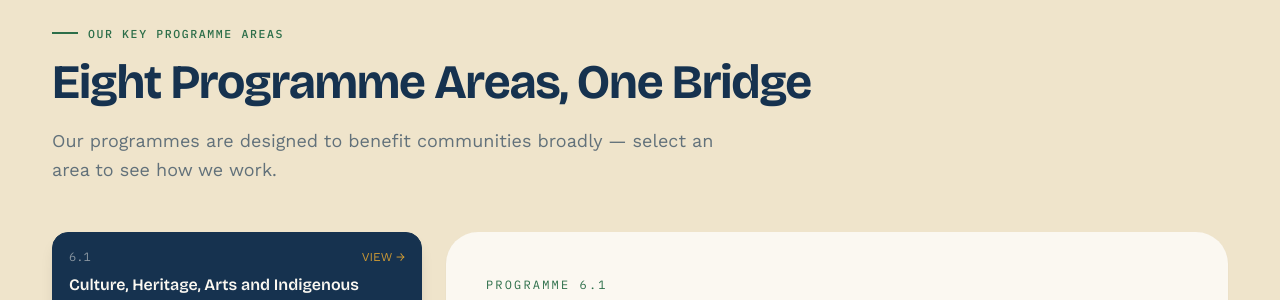
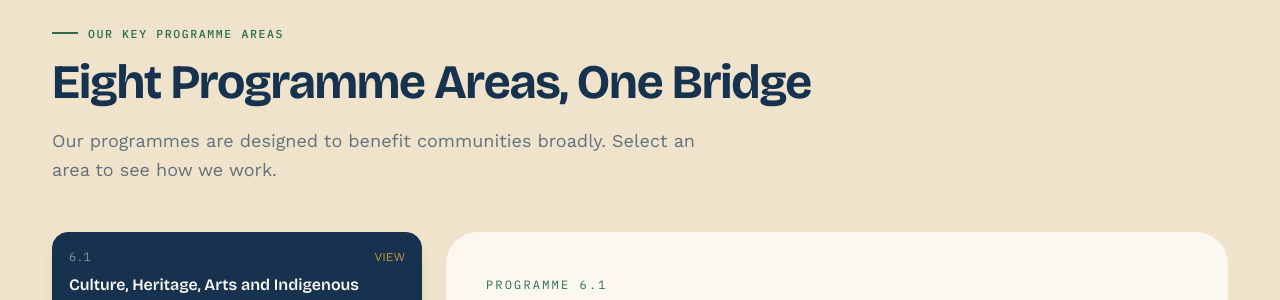
Before and after one commit to WilsonUrassa/darajalautamaduni, a Next.js app: page / in a window 1280 px wide. Shown: the part 5320-5620 px from the top of the page. Built offline with nearby package versions, Linux system fonts and the light colour scheme; no server answers; the database is empty.

Commit message:
Remove remaining visible dashes and arrow symbols from programme content

```diff
--- a/components/Programmes.tsx
+++ b/components/Programmes.tsx
@@ -8,9 +8,9 @@ const AREAS = [
   { code: "6.2", title: "Education, Skills and Youth Empowerment", intro: "We believe education and practical skills are essential pathways to dignity, employment and economic independence. Our interventions may include:", items: ["Skills development programmes","Entrepreneurship education","Leadership development","Career guidance and mentorship","Digital and creative skills","Vocational and practical training","Innovation and creativity programmes","Youth leadership and civic participation","Cultural education","Employability and life skills development"], outro: "Particular attention is given to young people who face barriers to education, employment and meaningful participation in society." },
   { code: "6.3", title: "Women and Girls Empowerment", intro: "DARAJA LA UTAMADUNI ORGANIZATION seeks to strengthen the social and economic position of women and girls through:", items: ["Entrepreneurship and business skills","Vocational and livelihood skills","Leadership and confidence development","Financial literacy","Access to economic opportunities","Cultural and creative enterprises","Awareness of rights and social inclusion","Mentorship and community support"], outro: "We believe that empowering women contributes directly to stronger families, stronger communities and stronger economies." },
   { code: "6.4", title: "Inclusive Development and Social Protection", intro: "We work toward a society in which vulnerable and marginalized people are not left behind. Our programmes may support:", items: ["Children","Youth","Women and girls","Persons with disabilities","Older persons","Economically disadvantaged households","Marginalized communities","Other groups experiencing social exclusion"], outro: "Our interventions promote participation, dignity, equal opportunity, access to information, skills development and community inclusion." },
-  { code: "6.5", title: "Sustainable Livelihoods and Entrepreneurship", intro: "We seek to transform knowledge and skills into sustainable economic opportunities. Our livelihood initiatives may include:", items: ["Entrepreneurship development","Small and micro-enterprise support","Skills training","Business development services","Creative and cultural enterprises","Community-based economic initiatives","Youth employment initiatives","Women-led enterprises","Market linkages","Mentorship and business coaching"], outro: "Our goal is to help communities move from vulnerability toward self-reliance, productivity and economic resilience." },
-  { code: "6.6", title: "Environment and Climate Resilience", intro: "Culture and environmental sustainability are closely connected. Indigenous communities possess valuable knowledge concerning natural resources, conservation and adaptation. DARAJA LA UTAMADUNI ORGANIZATION promotes:", items: ["Environmental awareness","Climate change education","Community conservation","Sustainable use of natural resources","Climate-resilient livelihoods","Tree planting and restoration initiatives","Waste management awareness","Community participation in environmental protection","Documentation and promotion of indigenous environmental knowledge"] },
-  { code: "6.7", title: "Human Rights, Gender Equality and Social Justice", intro: "We promote awareness and community action around:", items: ["Human rights","Gender equality","Social justice","Protection of vulnerable groups","Peace and social cohesion","Equality and non-discrimination","Civic participation","Good governance","Community accountability"], outro: "Our approach emphasizes education, dialogue, community participation and constructive partnerships." },
+  { code: "6.5", title: "Sustainable Livelihoods and Entrepreneurship", intro: "We seek to transform knowledge and skills into sustainable economic opportunities. Our livelihood initiatives may include:", items: ["Entrepreneurship development","Small and micro enterprise support","Skills training","Business development services","Creative and cultural enterprises","Community based economic initiatives","Youth employment initiatives","Women led enterprises","Market linkages","Mentorship and business coaching"], outro: "Our goal is to help communities move from vulnerability toward self reliance, productivity and economic resilience." },
+  { code: "6.6", title: "Environment and Climate Resilience", intro: "Culture and environmental sustainability are closely connected. Indigenous communities possess valuable knowledge concerning natural resources, conservation and adaptation. DARAJA LA UTAMADUNI ORGANIZATION promotes:", items: ["Environmental awareness","Climate change education","Community conservation","Sustainable use of natural resources","Climate resilient livelihoods","Tree planting and restoration initiatives","Waste management awareness","Community participation in environmental protection","Documentation and promotion of indigenous environmental knowledge"] },
+  { code: "6.7", title: "Human Rights, Gender Equality and Social Justice", intro: "We promote awareness and community action around:", items: ["Human rights","Gender equality","Social justice","Protection of vulnerable groups","Peace and social cohesion","Equality and non discrimination","Civic participation","Good governance","Community accountability"], outro: "Our approach emphasizes education, dialogue, community participation and constructive partnerships." },
   { code: "6.8", title: "Peace, Good Governance and Civic Participation", intro: "DARAJA LA UTAMADUNI ORGANIZATION recognizes culture as an important instrument for promoting peace, tolerance, unity and responsible citizenship. We support initiatives that encourage:", items: ["Peacebuilding","Community dialogue","Social cohesion","Civic awareness","Responsible citizenship","Good governance","Transparency and accountability","Youth participation","Community engagement in development processes"] },
 ];
 
@@ -23,14 +23,14 @@ export default function Programmes() {
         <Reveal className="mb-12 max-w-3xl">
           <span className="eyebrow">Our Key Programme Areas</span>
           <h2 className="mt-4 font-display text-4xl font-bold tracking-tight md:text-5xl">Eight Programme Areas, One Bridge</h2>
-          <p className="mt-5 max-w-2xl text-lg leading-relaxed text-ink/65">Our programmes are designed to benefit communities broadly — select an area to see how we work.</p>
+          <p className="mt-5 max-w-2xl text-lg leading-relaxed text-ink/65">Our programmes are designed to benefit communities broadly. Select an area to see how we work.</p>
         </Reveal>
 
         <Reveal className="grid gap-6 lg:grid-cols-[370px_1fr] lg:items-start">
           <div className="grid gap-2 sm:grid-cols-2 lg:grid-cols-1">
             {AREAS.map((area, i) => (
               <button key={area.code} onClick={() => setOpenIndex(i)} className={`group rounded-2xl border p-4 text-left transition-all ${openIndex === i ? "border-ink bg-ink text-paper shadow-lg" : "border-sanddeep bg-paper text-ink hover:-translate-y-0.5 hover:border-forest hover:shadow-md"}`}>
-                <div className="flex items-center justify-between gap-3"><span className="font-mono text-xs opacity-50">{area.code}</span><span className={`text-xs ${openIndex === i ? "text-gold" : "text-forest opacity-0 group-hover:opacity-100"}`}>VIEW →</span></div>
+                <div className="flex items-center justify-between gap-3"><span className="font-mono text-xs opacity-50">{area.code}</span><span className={`text-xs ${openIndex === i ? "text-gold" : "text-forest opacity-0 group-hover:opacity-100"}`}>VIEW</span></div>
                 <p className="mt-2 font-display text-sm font-semibold leading-snug md:text-base">{area.title}</p>
               </button>
             ))}
```
